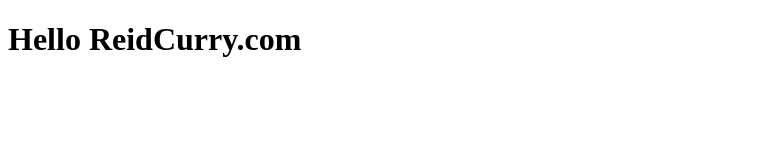
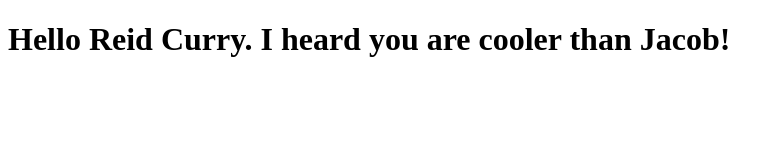
Before and after one commit to reidcurry/DotCom, a plain HTML site: page index.html in a window 1280 px wide. Shown: the whole page, without its empty margins (0-783 px from the left). Drawn offline with Linux system fonts and the light colour scheme.

Commit message:
Jacob disagress

```diff
--- a/index.html
+++ b/index.html
@@ -1,6 +1,6 @@
 <!DOCTYPE html>
 <html>
   <body>
-    <H1>Hello ReidCurry.com</H1>
+    <H1>Hello Reid Curry. I heard you are cooler than Jacob!</H1>
   </body>
 </html>
```
